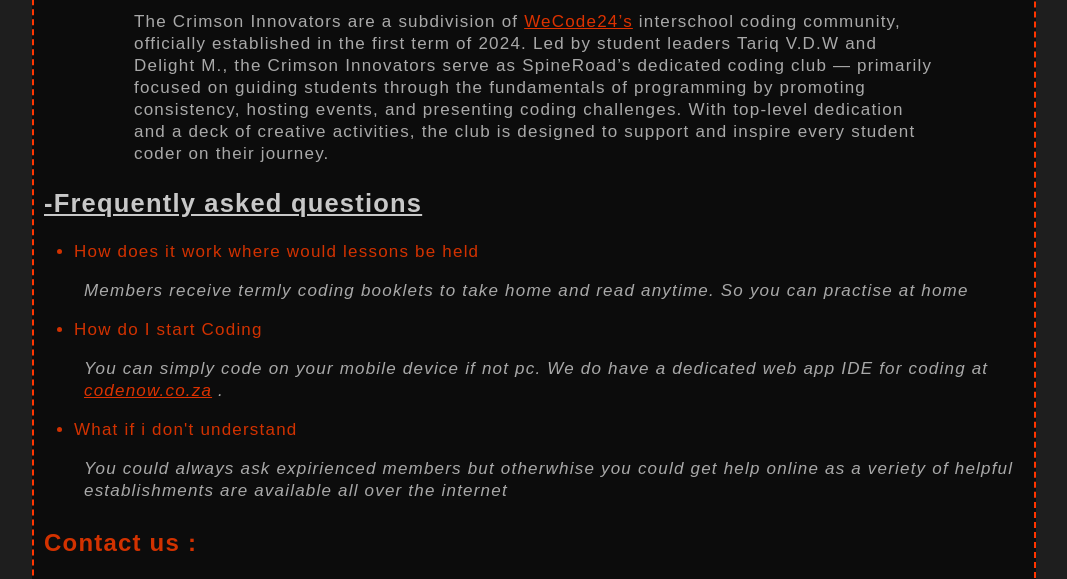
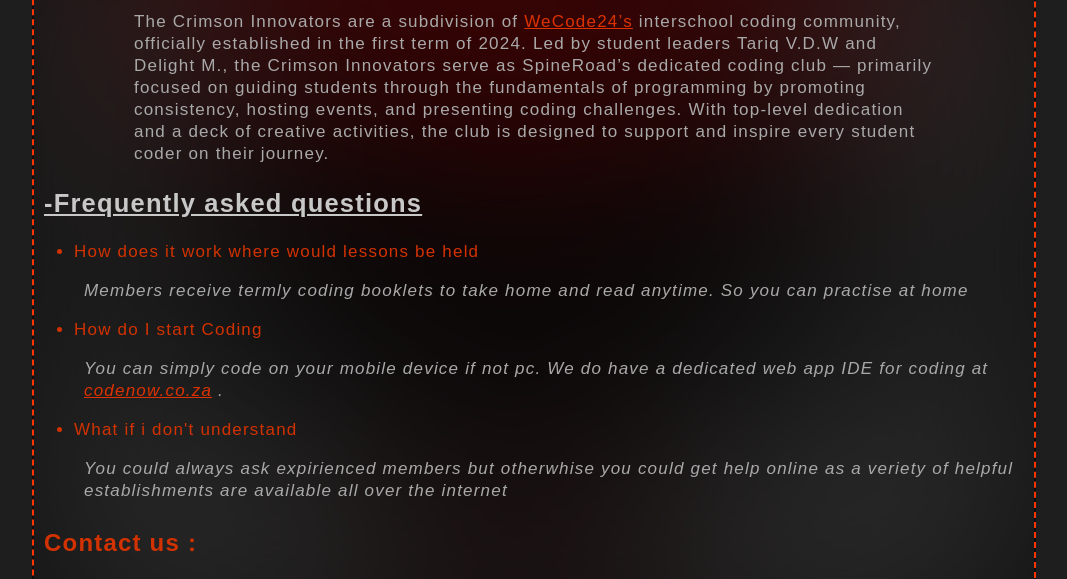
Before and after one commit to K-S1AR/CI-Website, a plain HTML site: page about.html in a window 1280 px wide. Shown: the part 149-728 px from the top of the page, without its empty margins (106-1173 px from the left). Drawn offline with Linux system fonts and the light colour scheme; a web font is replaced by a local one.

Commit message:
Update about.html

```diff
--- a/about.html
+++ b/about.html
@@ -50,7 +50,7 @@
             left: 0;
             right: 0;
             bottom: 0;
-            background-image: url('ci-1.png');
+            background-image: url('ci.png');
             background-size: 1000px;
             background-position: center;
             filter: blur(120px);
```
